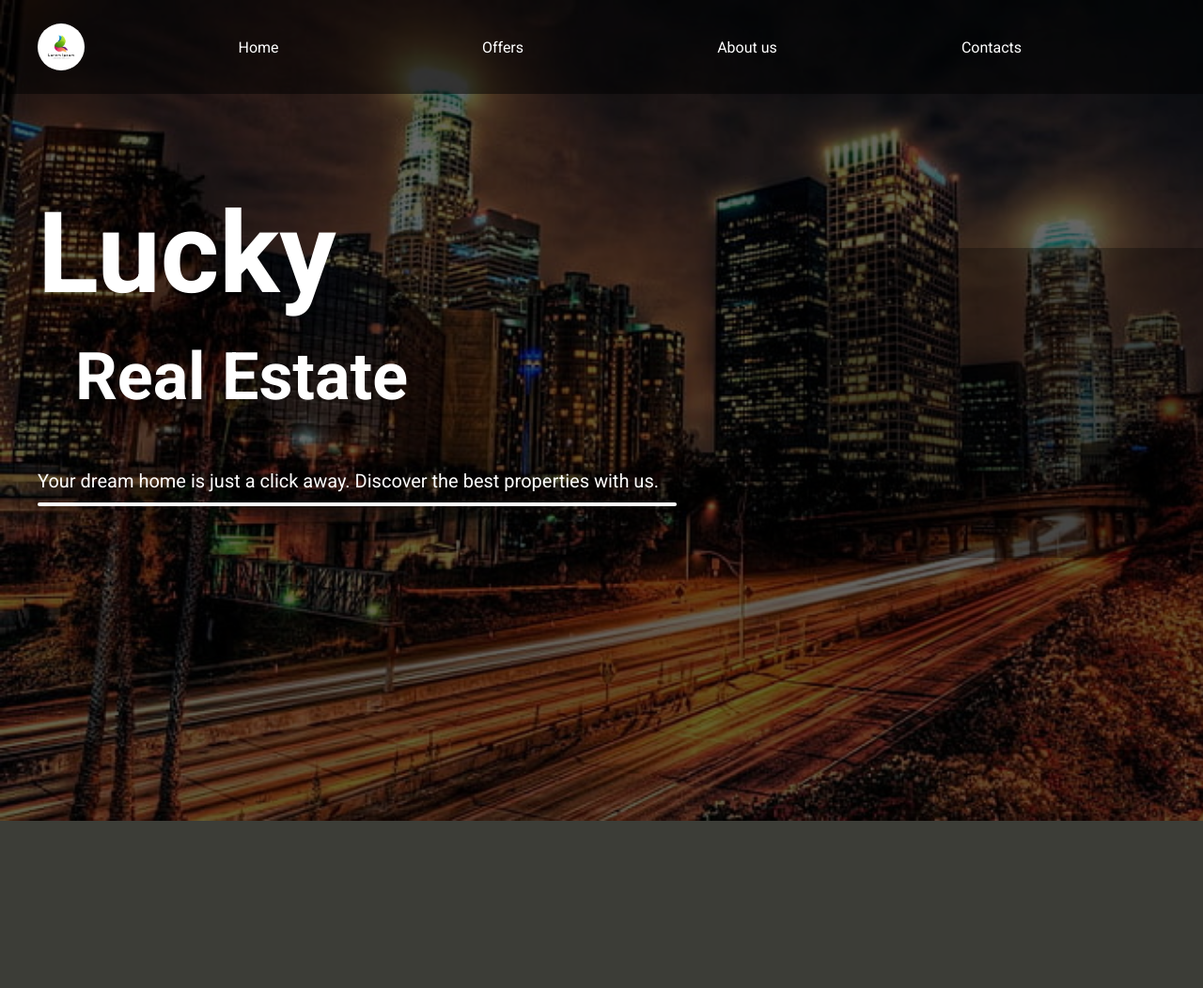
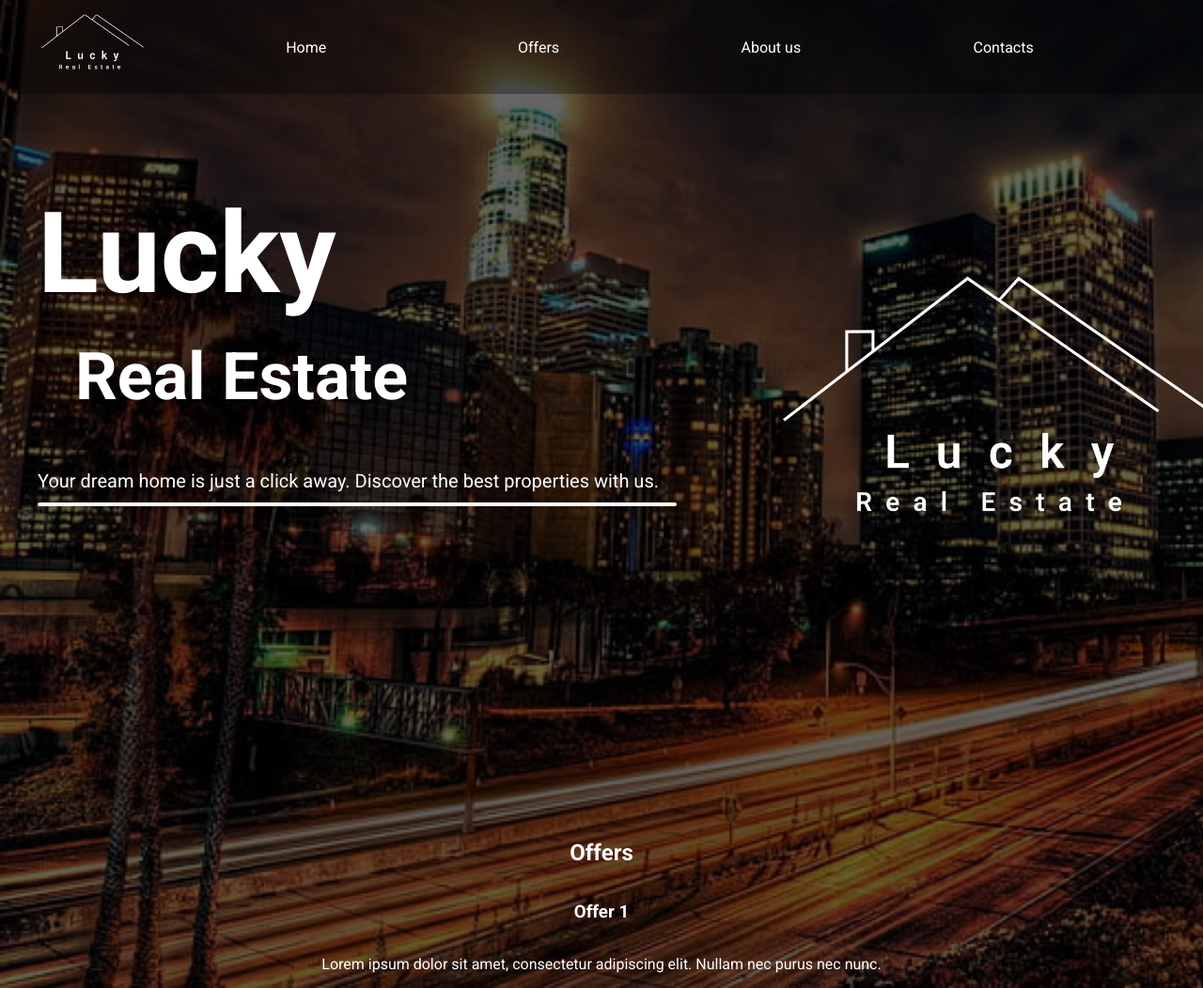
Before and after one commit to 23DP1ALuck/RealEstateLucky, a plain HTML site: page index.html in a window 1280 px wide. Shown: the top 1052 px of the page at 94% size. Before the commit the page ends 874 px from the top, so only its background shows below. Drawn offline with Linux system fonts and the light colour scheme; a web font is replaced by a local one.

Commit message:
Change navbar, and scroll

```diff
--- a/index.html
+++ b/index.html
@@ -14,16 +14,16 @@
 
     <title>Lucky Real Estate</title>
 </head>
-<body>
+<body id="mainPage">
     <header>
         <nav>
-            <img id="logoNav" src="src/images/logo-sample.jpg">
+            <img id="logoNav" src="src/images/LuckyRea.png">
             <div id="navigationLinksContainer">
                 <div class="navBarBtn">
-                    Home
+                    <a href="#mainPage">Home</a>
                 </div>
                 <div class="navBarBtn">
-                    Offers
+                    <a href="#offers">Offers</a>
                 </div>
                 <div class="navBarBtn">
                     About us
@@ -51,6 +51,21 @@
                 <img id="heroImg" src="src/images/LuckyRea.png">
             </div>
         </section>
+        <section id="offers">
+            <h2 id="offersTitle">
+                Offers
+            </h2>
+            <div id="offersContainer">
+                <div class="offer">
+                    <h3 class="offerTitle">
+                        Offer 1
+                    </h3>
+                    <p class="offerDescription">
+                        Lorem ipsum dolor sit amet, consectetur adipiscing elit. Nullam nec purus nec nunc.
+                    </p>
+                </div>
+            </div>
+        </section>
     </main>
 <script src="src/js/main.js"></script>
 </body>
--- a/src/css/main.css
+++ b/src/css/main.css
@@ -5,6 +5,11 @@
     font-style: normal;
     font-variation-settings:
             "wdth" 100;
+}
+html{
+    scroll-behavior: smooth;
+    width: 100%;
+    z-index: 100;
 }
 body{
     font-family: Roboto, serif;
@@ -25,11 +30,14 @@ body::before{
 }
 header{
     height: 100px;
+    position: sticky;
+    top: 0;
+    z-index: 9999;
 }
 #logoNav{
     border-radius: 50%;
-    width: 50px;
-    height: 50px;
+    width: 115px;
+    height: 70px;
     position: relative;
     left: 40px;
 }
@@ -42,7 +50,11 @@ header{
     width: 70px;
     height: 50px;
     border-radius: 50%;
-    transition: all ease-in 0.1s;
+    transition: all ease-in-out 0.3s;
+}
+.navBarBtn > a{
+    text-decoration: none;
+    color: white;
 }
 #navigationLinksContainer{
     display: flex;
@@ -51,7 +63,7 @@ header{
     width: 100%;
 }
 nav{
-    background-color: rgba(0, 0, 0, 0.5);
+    background-color: rgba(0, 0, 0, 0.3);
     color: white;
     display: flex;
     height: 100px;
@@ -71,7 +83,7 @@ nav{
     width: 100%;
 }
 .navBarBtn:hover{
-    transform: scale(1.3);
+    transform: scale(1.2);
     border-radius: 50%;
     border: 0;
     cursor: pointer;
@@ -122,7 +134,7 @@ nav{
     justify-content: flex-end;
     padding-right: 50px;
     position: relative;
-    background-color: rgba(0, 0, 0, 0.3);
+    /* background-color: rgba(0, 0, 0, 0.3); */
     padding-top: 30px;
     border-radius: 30px;
     width: 500px;
@@ -169,3 +181,17 @@ nav{
 #heroSubtitle{
     animation: 1s ease-out 0s 1 slideInLeftSubHero;
 }
+#offers{
+    display: flex;
+    flex-direction: column;
+    justify-content: center;
+    align-items: center;
+    position: relative;
+    color: white;
+}
+.offer{
+    display: flex;
+    flex-direction: column;
+    align-items: center;
+    justify-content: center;
+}
```
Also changed, not shown: src/images/Group 1.png (added), src/images/LuckyRea.png (added), src/images/RealEstate.png (added), src/images/background.jpg (added), src/images/test.jpg (added).
